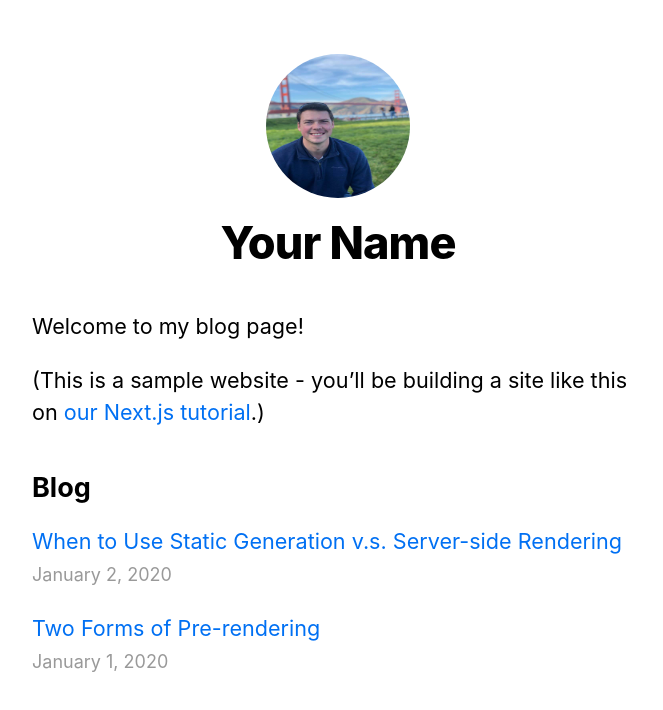
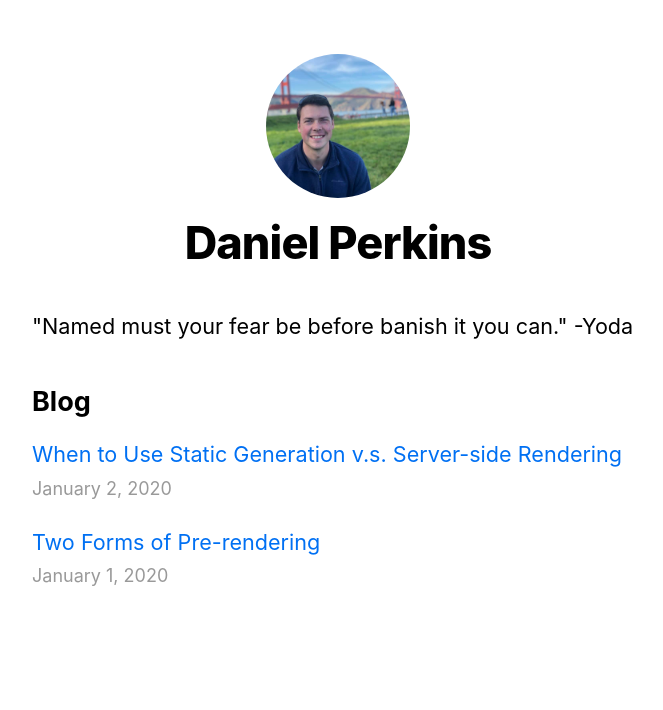
Before and after one commit to danielperkinsii/blog, a Next.js app in the folder nextjs-blog/: page / in a window 1280 px wide. Shown: the top 710 px of the page, without its empty margins (302-965 px from the left). Built offline with nearby package versions, Linux system fonts and the light colour scheme.

Commit message:
shows random quote on page load

```diff
--- a/nextjs-blog/components/layout.js
+++ b/nextjs-blog/components/layout.js
@@ -3,8 +3,8 @@ import styles from './layout.module.css'
 import utilStyles from '../styles/utils.module.css'
 import Link from 'next/link'
 
-const name = 'Your Name'
-export const siteTitle = 'Next.js Sample Website'
+const name = 'Daniel Perkins'
+export const siteTitle = 'Daniel Perkins\' Website'
 
 export default function Layout({ children, home }) {
   return (
@@ -25,7 +25,7 @@ export default function Layout({ children, home }) {
         <meta name="twitter:card" content="summary_large_image" />
       </Head>
       <header className={styles.header}>
-        {home ? (
+        { home ? (
           <>
             <img
               src="/images/profile.jpg"
--- a/nextjs-blog/components/layout.module.css
+++ b/nextjs-blog/components/layout.module.css
@@ -12,11 +12,13 @@
   }
 
   .headerImage {
+    object-fit: cover;
     width: 6rem;
     height: 6rem;
   }
 
   .headerHomeImage {
+    object-fit: cover;
     width: 8rem;
     height: 8rem;
   }
--- /dev/null
+++ b/nextjs-blog/lib/quotes.js
@@ -0,0 +1,11 @@
+import quotes from '../public/quotes.json'
+
+export default function randomQuote() {
+    const keys = Object.keys(quotes)
+    const randomKeyIndex = Math.floor((Math.random()*10)%keys.length)
+    const author = keys[randomKeyIndex]
+    const quotesArr = quotes[author]
+    const randomIndex = Math.floor((Math.random()*10)%quotesArr.length)
+    const randomQuote = quotesArr[randomIndex]
+    return `"${randomQuote}" \n-${author}`
+}
--- a/nextjs-blog/pages/index.js
+++ b/nextjs-blog/pages/index.js
@@ -1,23 +1,28 @@
 import Head from 'next/head'
 import Link from 'next/link'
+import React, { useState, useEffect } from 'react'
 import Layout, { siteTitle } from '../components/layout'
 import utilStyles from '../styles/utils.module.css'
 import { getSortedPostsData } from '../lib/posts'
 import Date from '../components/date'
-
+import randomQuote from '../lib/quotes'
 
 export default function Home({ allPostsData }) {
+
+  const [yodaQuote, setYodaQuote] = useState()
+
+  useEffect(() => {
+    setYodaQuote(randomQuote)
+  }, [])
+
   return (
     <Layout home>
       <Head>
-        <title>{siteTitle}</title>
+        <title>{ siteTitle }</title>
         <link rel="icon" href="/favicon.ico" />
       </Head>
       <section className={utilStyles.headingMd}>
-        <p>Welcome to my blog page!</p>
-        <p>(This is a sample website - you’ll be building a site like this on{' '}
-          <a href="https://nextjs.org/learn">our Next.js tutorial</a>.)
-        </p>
+        <p>{ yodaQuote }</p>
       </section>
       <section className={`${utilStyles.headingMd} ${utilStyles.padding1px}`}>
         <h2 className={utilStyles.headingLg}>Blog</h2>
--- /dev/null
+++ b/nextjs-blog/public/quotes.json
@@ -0,0 +1,12 @@
+{
+    "Yoda": [
+        "Do or do not. There is no try.",
+        "Named must your fear be before banish it you can.",
+        "Many of the truths that we cling to depend on our point of view.",
+        "Your path you must decide.",
+        "Always two there are, no more, no less. A master and an apprentice."
+    ],
+    "Andy Dufresne": [
+        "I guess it comes down to a simple choice, really. Get busy living or get busy dying."
+    ]
+}
```
